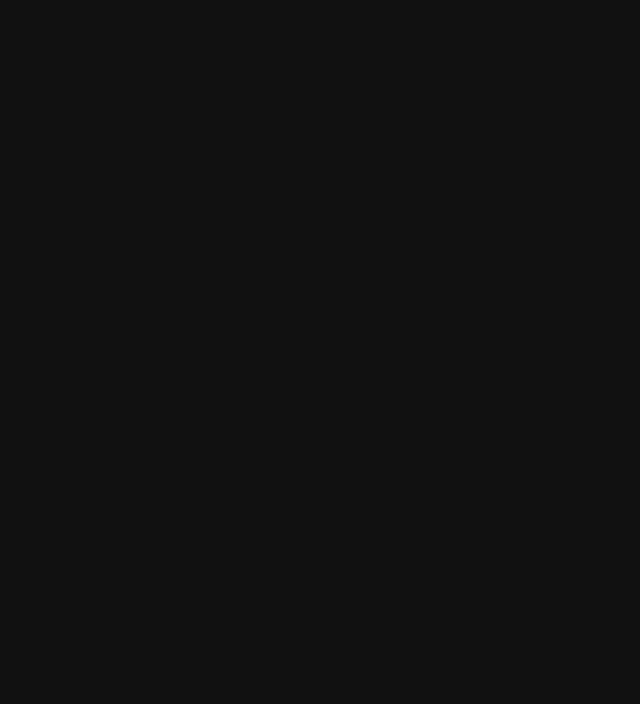
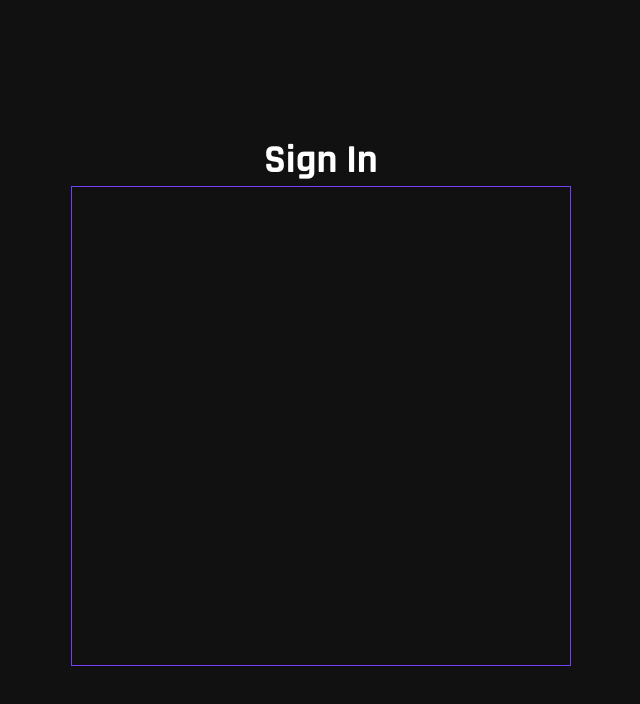
Before and after one commit to flpsoares/MyDiary-frontend, a Next.js app: page /auth in a window 1280 px wide. Shown: the top 704 px of the page, without its empty margins (319-959 px from the left). Built offline with nearby package versions, Linux system fonts and the light colour scheme.

Commit message:
Box de Auth criada

```diff
--- a/src/pages/auth.tsx
+++ b/src/pages/auth.tsx
@@ -1,9 +1,17 @@
-import { Container } from '../styles/AuthStyled'
+import Head from 'next/head'
+
+import { Container, Title, Box } from '../styles/AuthStyled'
 
 export const Auth: React.FC = () => {
   return (
     <Container>
+      <Head>
+        <title>Login</title>
+      </Head>
+      <Title>Sign In</Title>
+      <Box>
 
+      </Box>
     </Container>
   )
 }
--- a/src/styles/AuthStyled.ts
+++ b/src/styles/AuthStyled.ts
@@ -4,4 +4,21 @@ export const Container = styled.div`
   width: 100vw;
   height: 100vh;
   background: #111;
+
+  display: flex;
+  flex-direction: column;
+  justify-content: center;
+  align-items: center;
 `
+
+export const Title = styled.h1`
+  font-size: 40px;
+  cursor: default;
+`
+
+export const Box = styled.div`
+  border: 1px solid #753ffc;
+
+  width: 500px;
+  height: 60%;
+`
--- a/src/styles/global.ts
+++ b/src/styles/global.ts
@@ -7,6 +7,7 @@ export default createGlobalStyle`
     box-sizing: border-box;
     outline: none;
     font-family: 'Rajdhani', sans-serif;
+    color: #FFF;
   }
 
   button {
```
